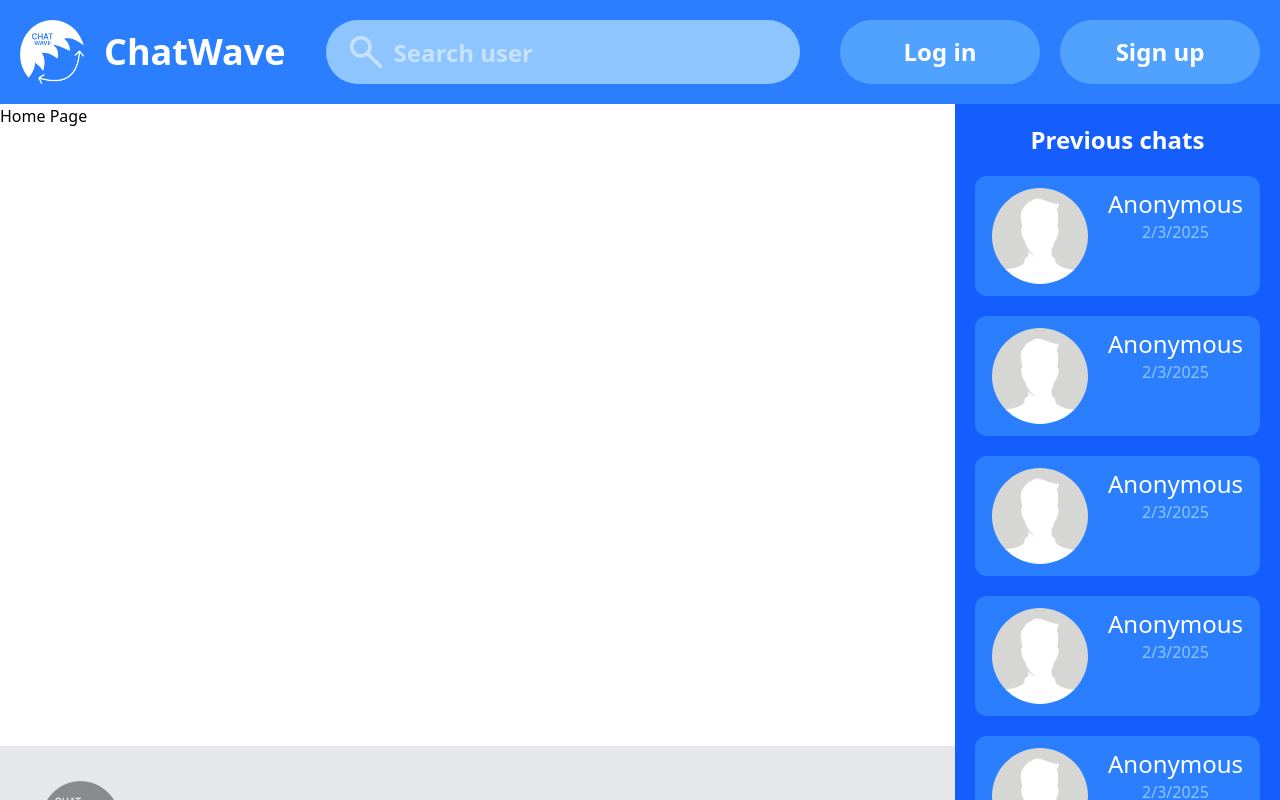
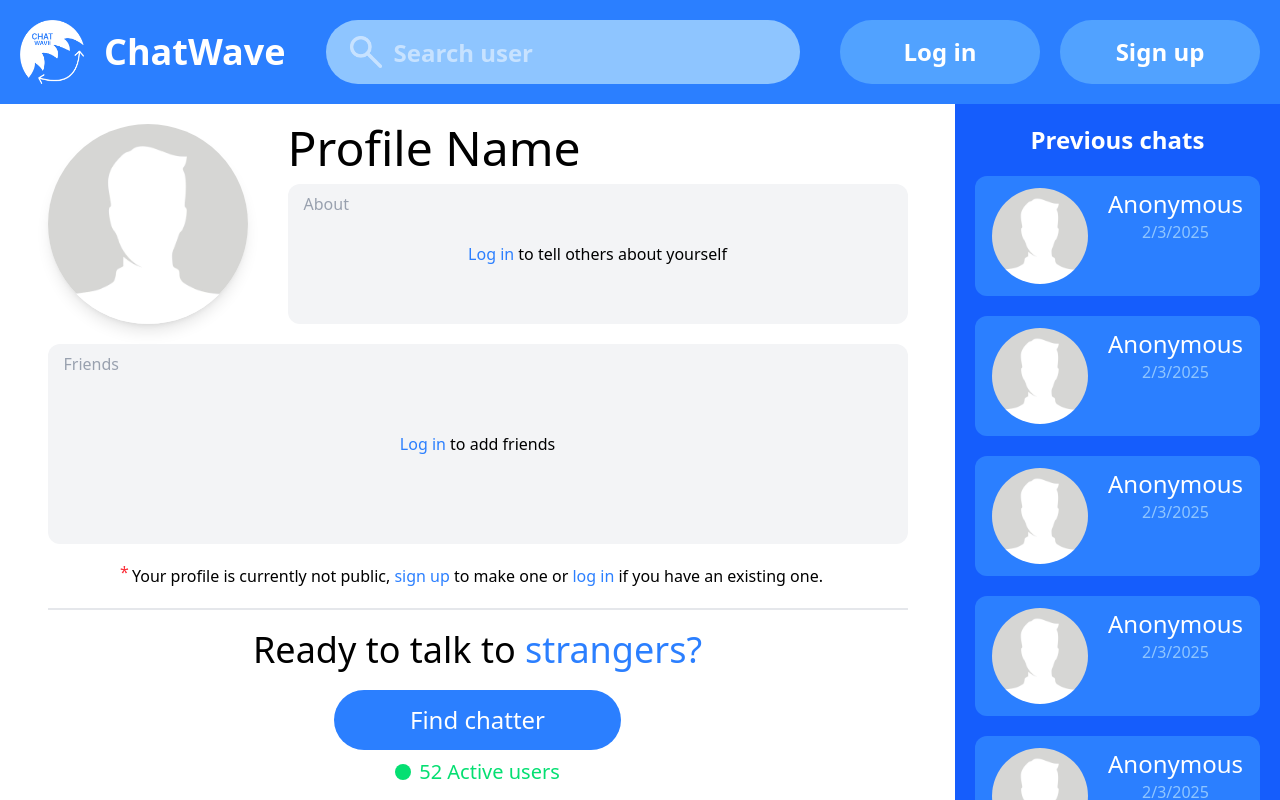
Before and after one commit to robertzakk/chat-wave, a React (Vite) app in the folder frontend/: page / in a window 1280 px wide. Shown: the top 800 px of the page. Built offline with nearby package versions, Linux system fonts and the light colour scheme.

Commit message:
Add profile page

```diff
--- a/frontend/src/App.jsx
+++ b/frontend/src/App.jsx
@@ -3,6 +3,7 @@ import { Routes, Route, BrowserRouter } from 'react-router';
 import LoginPage from './pages/LoginPage';
 import EmailVerificationPage from './pages/EmailVerificationPage';
 import RootPage from './pages/RootPage';
+import ProfilePage from './pages/ProfilePage';
 
 function App() {
   return (
@@ -12,7 +13,7 @@ function App() {
           <Route path='/login' element={<LoginPage />} />
           <Route path='/email-verification' element={<EmailVerificationPage />} />
           <Route element={<RootPage />}>
-            <Route path='/' element={<h1>Home Page</h1>} />
+            <Route path='/' element={<ProfilePage />} />
             <Route path='search' element={<h1>Search Page</h1>} />
             <Route path='conversation' element={<h1>Conversation Page</h1>} />
           </Route>
--- /dev/null
+++ b/frontend/src/pages/ProfilePage.jsx
@@ -0,0 +1,65 @@
+import React from 'react';
+import noProfileImage from '../assets/noProfile.jpg';
+
+function ProfilePage() {
+    function onLogInRedirectionClick() {
+        window.location.href = '/login';
+    };
+
+    function onSignUpRedirectionClick() {
+        window.location.href = '/login?signup=true';
+    };
+
+    return (
+        <>
+            <div className='flex flex-col justify-center items-center'>
+                <div className='w-225 rounded-xl p-5 flex flex-col'>
+                    <div className='flex mb-5'>
+                        <img src={noProfileImage} className='shadow-lg size-50 rounded-full'/>
+                        <div className='flex flex-col ml-10 flex-1'>
+                            <h1 className='text-5xl mb-3'>Profile Name</h1>
+                            <div className='relative flex-1 bg-gray-100 flex justify-center items-center rounded-xl'>
+                                <p className='absolute left-4 top-2 text-gray-400'>About</p>
+                                <p><span onClick={onLogInRedirectionClick} className='hover:cursor-pointer hover:underline text-blue-500'>Log in</span> to tell others about yourself</p>
+                            </div>
+                        </div>
+                    </div>
+
+                    <div className='mb-5 relative h-50 bg-gray-100 rounded-xl justify-center items-center flex'>
+                        <p className='absolute left-4 top-2 text-gray-400'>Friends</p>
+                        <p><span onClick={onLogInRedirectionClick} className='hover:cursor-pointer hover:underline text-blue-500'>Log in</span> to add friends</p>
+                    </div>
+
+                    <div className='flex justify-center'>
+                        <div className='relative'>
+                            <p className='absolute -left-3 -top-1 text-red-500'>*</p>
+                            <p>
+                                Your profile is currently not public, <span onClick={onSignUpRedirectionClick} className='hover:cursor-pointer hover:underline text-blue-500'>sign up</span> to make one or <span onClick={onLogInRedirectionClick} className=' hover:cursor-pointer hover:underline text-blue-500'>log in</span> if you have an existing one.
+                            </p>
+                        </div>
+                    </div>
+
+                    <div className='h-0.5 my-5 bg-gray-200'></div>
+
+                    <h1 className='text-4xl text-center mb-5'>Ready to talk to <span className='text-blue-500'>strangers?</span></h1>
+
+                    <div className='flex justify-center mb-2'>
+                        <button className='hover:cursor-pointer hover:bg-blue-400 transition-all bg-blue-500 w-1/3 h-15 rounded-full text-white'>
+                            <div>
+                                <img />
+                                <p className='text-2xl'>Find chatter</p>
+                            </div>
+                        </button>
+                    </div>
+
+                    <div className='flex justify-center items-center'>
+                        <div className='w-4 h-4 bg-green-400 rounded-full mr-2'></div>
+                        <p className='text-xl text-green-400'>52 Active users</p>
+                    </div>
+                </div>
+            </div>
+        </>
+    );
+};
+
+export default ProfilePage;
```
